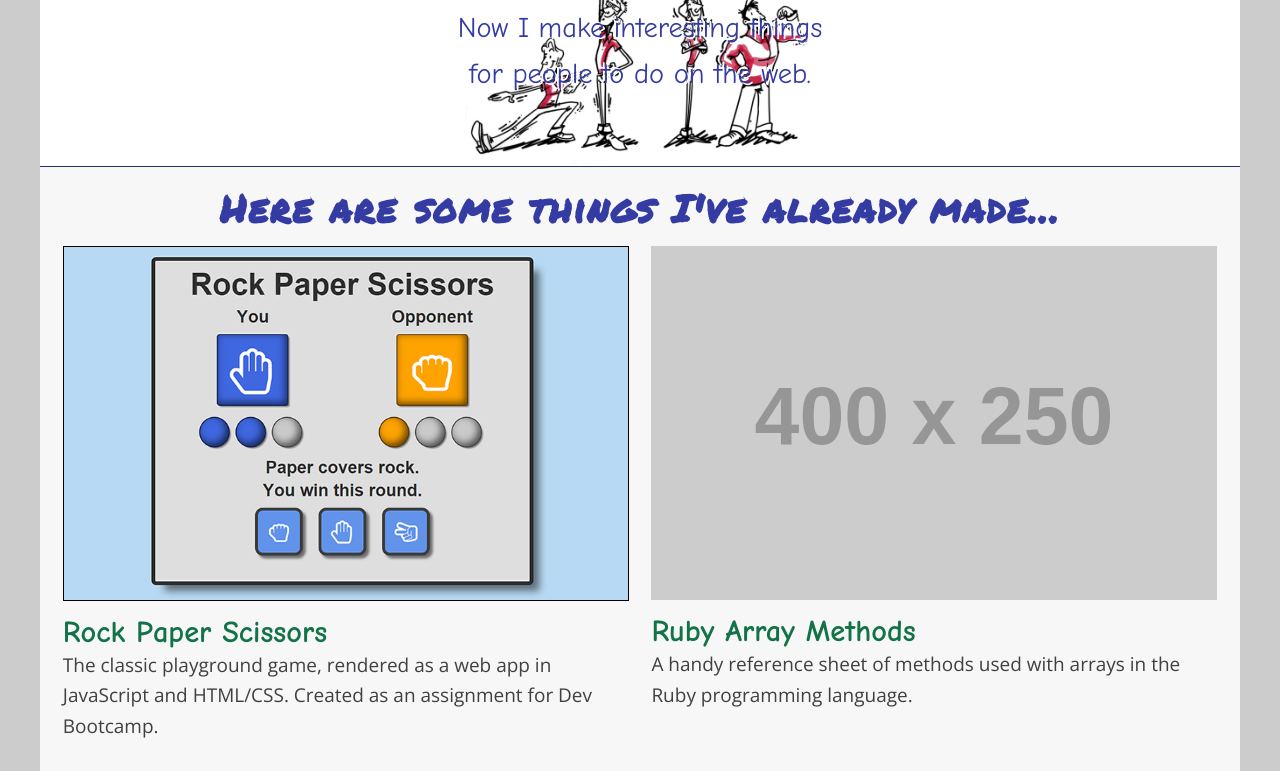
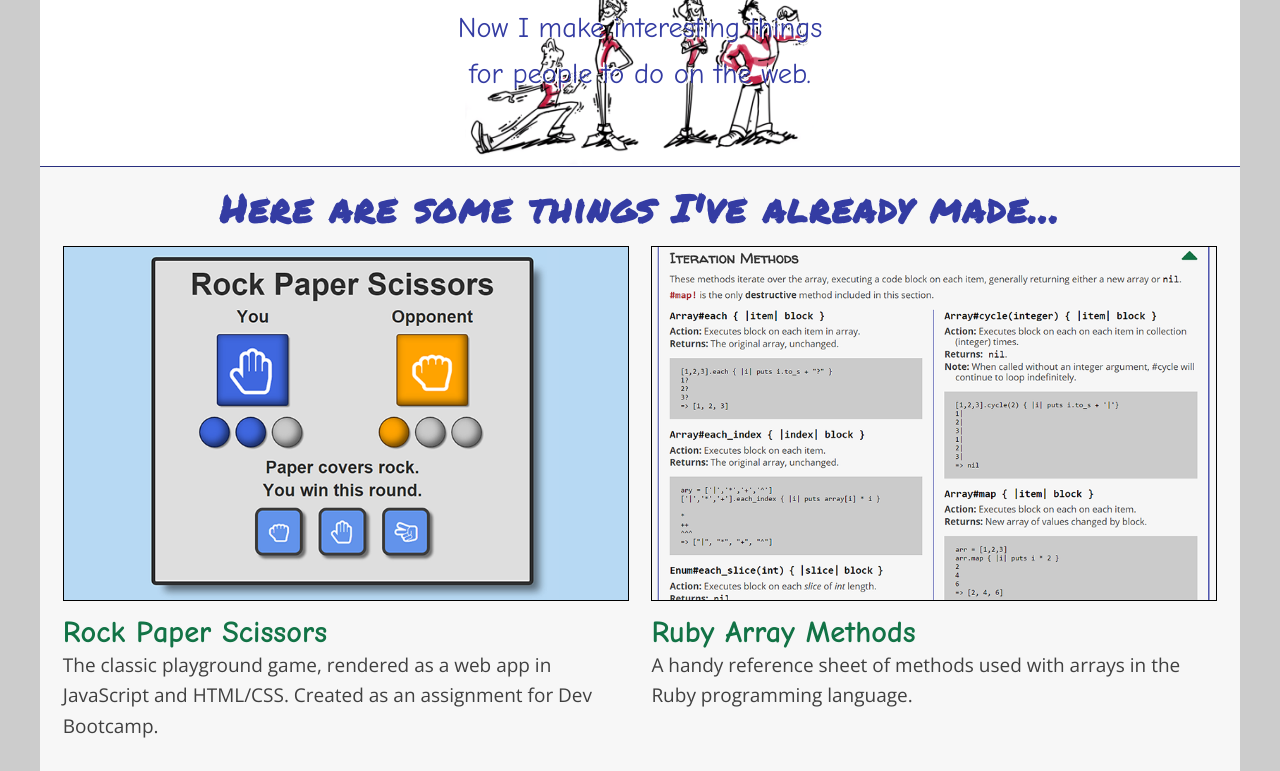
Before and after one commit to webdevjeffus/webdevjeffus.github.io, a plain HTML site: page index.html in a window 1280 px wide. Shown: the part 541-1312 px from the top of the page. Drawn offline with nearby package versions, Linux system fonts and the light colour scheme; placeholder pictures from the web are drawn by us; a web font is replaced by a local one.

Commit message:
8.7 Cheat: Add screenshots to index pages.

```diff
--- a/index.html
+++ b/index.html
@@ -81,7 +81,9 @@
           </article>
 
           <article class="ph-col-12 tab-col-6 gtr">
-            <img src="http://placehold.it/400x250/343CA3/F7F7F7?text=Project+2" alt="Project 2">
+            <a href="./projects/cheat-sheet.html" title="Ruby Array Methods Ref Sheet">
+              <img src="./img/array_ref_800x500.png" class="aside--img" alt="Screenshot of Ruby Array Methods Ref Sheet">
+            </a>
             <h3 class="work--head">
               <a href="./projects/cheat-sheet.html" title="Ruby Array Methods Ref Sheet">Ruby Array Methods</a>
             </h3>
```
Also changed, not shown: projects/index.html (+2 -2 lines), img/array_ref_400x300.png (added), img/array_ref_800x500.png (added).
